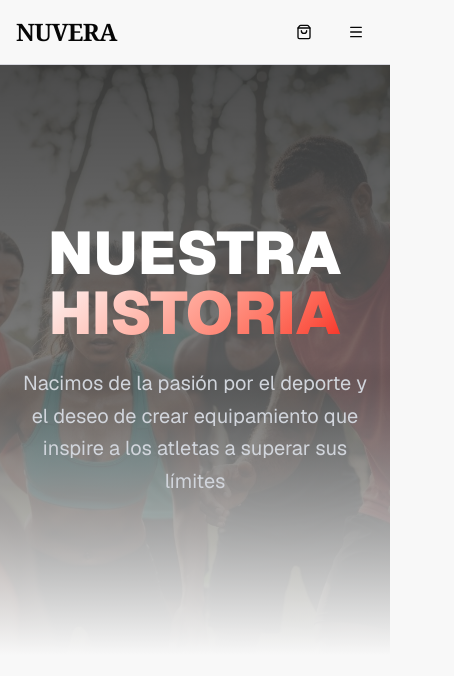
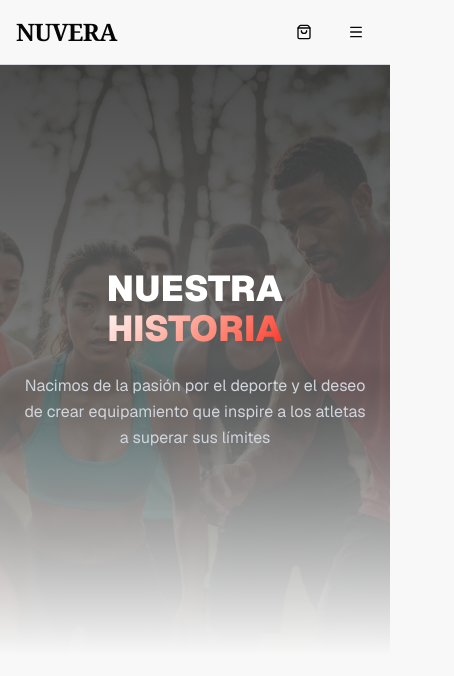
Before and after one commit to Stiven-Chacon/Ecommerce-Nuvera, a Next.js app: page /about in a window 390 px wide. Shown: the top 676 px of the page, 454 px wide, since content can reach past the window. Built offline with nearby package versions, Linux system fonts and the light colour scheme; no server answers.

Commit message:
Fix: adjust Page about desing on mobile devices

```diff
--- a/app/about/page.tsx
+++ b/app/about/page.tsx
@@ -43,19 +43,19 @@ export default function NosotrosPage() {
     <div className="min-h-screen flex flex-col bg-background">
       <Header />
 
-      <main className="flex-1">
+      <main className="flex-1 overflow-x-hidden">
         {/* Hero Section */}
-        <section ref={heroRef} className="relative min-h-[70vh] flex items-center justify-center overflow-hidden">
-          <div className="absolute inset-0">
-            <Image src="/athletes-training-together-team-spirit.jpg" alt="Equipo Nuvera" fill className="object-cover opacity-30" />
+        <section ref={heroRef} className="relative min-h-[70vh] flex items-center justify-center overflow-hidden overflow-x-hidden">
+          <div className="absolute inset-0 overflow-hidden">
+            <Image src="/athletes-training-together-team-spirit.jpg" alt="Equipo Nuvera" fill className="object-cover opacity-30"/>
           </div>
           <div className="absolute inset-0 bg-linear-to-b from-black/70 via-black/50 to-background" />
 
-          <div className="relative z-10 container mx-auto px-4 sm:px-6 lg:px-8 text-center">
-            <h1 className="hero-title text-6xl md:text-8xl lg:text-9xl font-black mb-6 text-white">
+          <div className="relative z-10 container mx-auto px-4 sm:px-6 lg:px-8 text-center overflow-x-hidden">
+            <h1 className="hero-title text-4xl sm:text-5xl md:text-7xl lg:text-8xl font-black mb-6 text-white">
               NUESTRA <span className="text-gradient">HISTORIA</span>
             </h1>
-            <p className="hero-text text-xl md:text-2xl text-gray-300 max-w-3xl mx-auto leading-relaxed">
+            <p className="hero-text text-base sm:text-lg md:text-xl lg:text-2xl text-gray-300 max-w-3xl mx-auto leading-relaxed px-2">
               Nacimos de la pasión por el deporte y el deseo de crear equipamiento que inspire a los atletas a superar
               sus límites
             </p>
```
